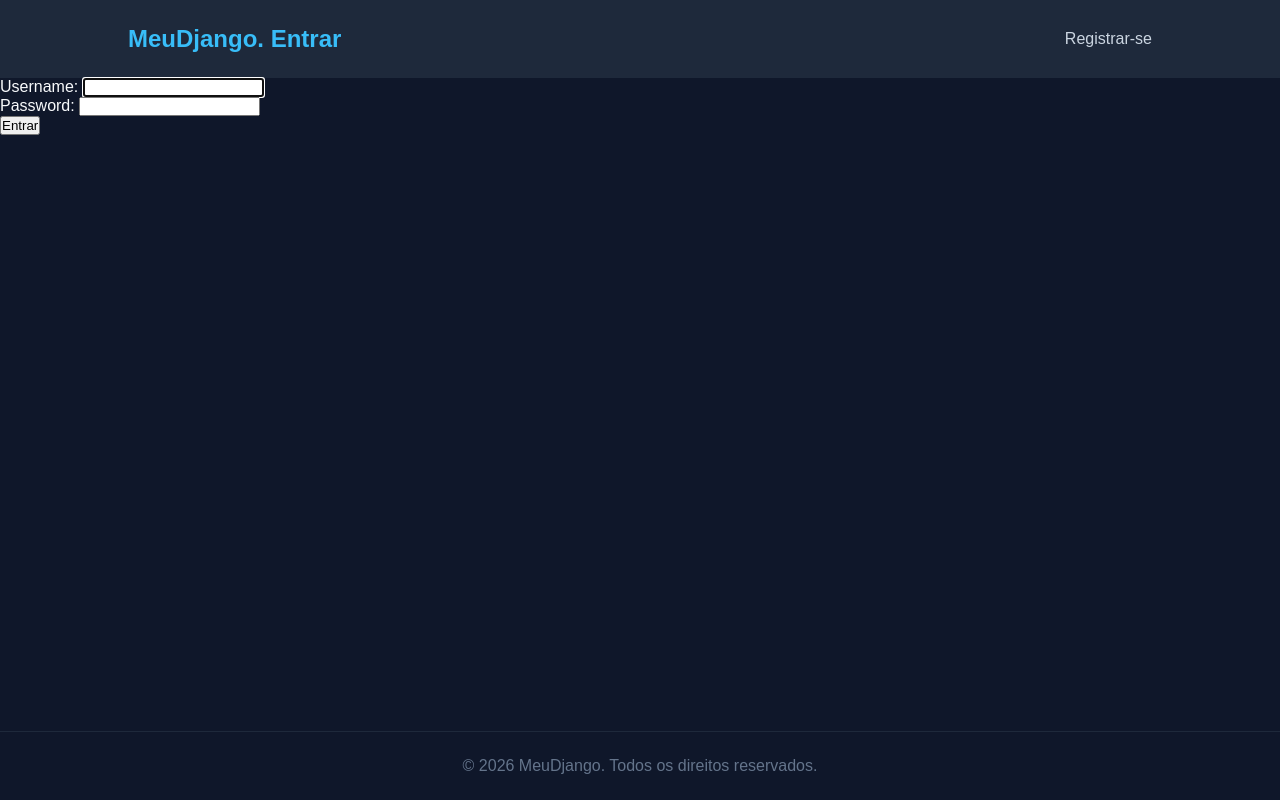
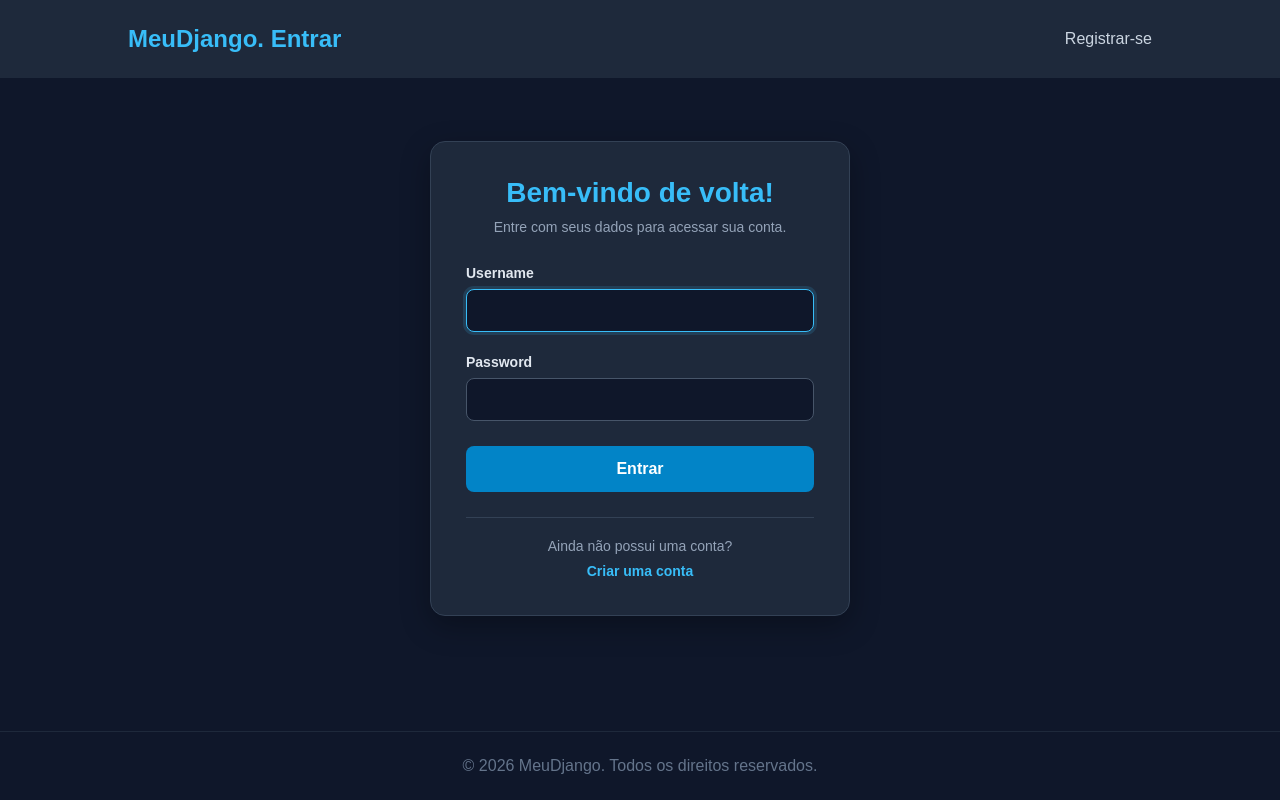
Before and after one commit to ViniciusOLopes/Treinamento, a Django app: page /users/login/ in a window 1280 px wide. Run offline with Django 5.2, Linux system fonts and the light colour scheme.

Commit message:
Melhorando a página de login

```diff
--- a/Curso_Django/learning_logs/templates/learning_logs/base.html
+++ b/Curso_Django/learning_logs/templates/learning_logs/base.html
@@ -294,6 +294,150 @@
             }
         }
 
+        /* == PÁGINA DE LOGIN == */
+        .login-container {
+            width: 100%;
+            min-height: 75vh;
+            display: flex;
+            justify-content: center;
+            align-items: center;
+            padding: 40px 20px;
+        }
+
+        .login-card {
+            width: 100%;
+            max-width: 420px;
+            padding: 35px;
+            background: #1e293b;
+            border: 1px solid #334155;
+            border-radius: 15px;
+            box-shadow: 0 10px 30px rgba(0, 0, 0, 0.3);
+        }
+
+        /* CABEÇALHO */
+
+        .login-header {
+            text-align: center;
+            margin-bottom: 30px;
+        }
+
+        .login-header h2 {
+            color: #38bdf8;
+            font-size: 28px;
+            margin-bottom: 10px;
+        }
+
+        .login-header p {
+            color: #94a3b8;
+            font-size: 14px;
+        }
+
+        /* CAMPOS */
+
+        .login-form-group {
+            margin-bottom: 22px;
+        }
+
+        .login-form-group label {
+            display: block;
+            color: #e2e8f0;
+            font-size: 14px;
+            font-weight: bold;
+            margin-bottom: 8px;
+        }
+
+        .login-form-group input {
+            display: block;
+            width: 100%;
+            padding: 12px;
+            background: #0f172a;
+            border: 1px solid #475569;
+            border-radius: 8px;
+            color: #f8fafc;
+            font-size: 15px;
+            outline: none;
+            transition: 0.3s;
+        }
+
+        .login-form-group input:focus {
+            border-color: #38bdf8;
+            box-shadow: 0 0 0 3px rgba(56, 189, 248, 0.15);
+        }
+
+        /* MENSAGEM DE ERRO */
+
+        .login-error {
+            background: rgba(239, 68, 68, 0.1);
+            border: 1px solid #ef4444;
+            color: #fca5a5;
+            padding: 12px;
+            border-radius: 8px;
+            font-size: 13px;
+            margin-bottom: 22px;
+            line-height: 1.5;
+        }
+
+        .login-form-group .error-message {
+            display: block;
+            color: #f87171;
+            font-size: 13px;
+            margin-top: 8px;
+        }
+
+        /* BOTÃO */
+
+        .login-btn {
+            display: block;
+            width: 100%;
+            padding: 14px;
+            margin-top: 25px;
+            background: #0284c7;
+            color: white;
+            border: none;
+            border-radius: 8px;
+            font-size: 16px;
+            font-weight: bold;
+            cursor: pointer;
+            transition: 0.3s;
+        }
+
+        .login-btn:hover {
+            background: #0369a1;
+            transform: translateY(-2px);
+        }
+
+        /* RODAPÉ */
+
+        .login-footer {
+            text-align: center;
+            margin-top: 25px;
+            padding-top: 20px;
+            border-top: 1px solid #334155;
+        }
+
+        .login-footer p {
+            color: #94a3b8;
+            font-size: 14px;
+            margin-bottom: 8px;
+        }
+
+        .login-footer a {
+            font-size: 14px;
+            font-weight: bold;
+        }
+
+        /* RESPONSIVIDADE */
+
+        @media (max-width: 480px) {
+            .login-card {
+                padding: 25px 20px;
+            }
+
+            .login-header h2 {
+                font-size: 24px;
+            }
+        }
+
 
     </style>
 </head>
--- a/Curso_Django/users/templates/users/login.html
+++ b/Curso_Django/users/templates/users/login.html
@@ -1,17 +1,64 @@
+
 {% extends "learning_logs/base.html" %}
+
+{% block title %}Entrar | MeuDjango{% endblock %}
 
 {% block content %}
 
-    {% if form.errors %}
-        <p>Seu login e senha estão incorretos. Por favor, tente novamente</p>
-    {% endif %}
+<div class="login-container">
 
-    <form action="{% url 'login' %}" method = "post">
-        {% csrf_token %}
-        {{ form.as_p }}
+    <div class="login-card">
 
-        <button name="submit">Entrar</button>
-        <input type="hidden" name="next" value="{% url 'index' %}"/>
-    </form>
+        <div class="login-header">
+            <h2>Bem-vindo de volta!</h2>
+            <p>Entre com seus dados para acessar sua conta.</p>
+        </div>
+
+        <form action="{% url 'login' %}" method="post">
+
+            {% csrf_token %}
+
+            {% if form.errors %}
+                <div class="login-error">
+                    Usuário ou senha incorretos.
+                    Por favor, tente novamente.
+                </div>
+            {% endif %}
+
+            {% for field in form %}
+                <div class="login-form-group">
+
+                    <label for="{{ field.id_for_label }}">
+                        {{ field.label }}
+                    </label>
+
+                    {{ field }}
+
+                    {% for error in field.errors %}
+                        <small class="error-message">
+                            {{ error }}
+                        </small>
+                    {% endfor %}
+
+                </div>
+            {% endfor %}
+
+            <button type="submit" name="submit" class="login-btn">
+                Entrar
+            </button>
+
+            <input type="hidden" name="next"
+                   value="{% url 'index' %}">
+
+        </form>
+
+        <div class="login-footer">
+            <p>Ainda não possui uma conta?</p>
+            <a href="{% url 'register' %}">Criar uma conta</a>
+        </div>
+
+    </div>
+
+</div>
 
 {% endblock content %}
```
Also changed, not shown: Curso_Django/db.sqlite3.
